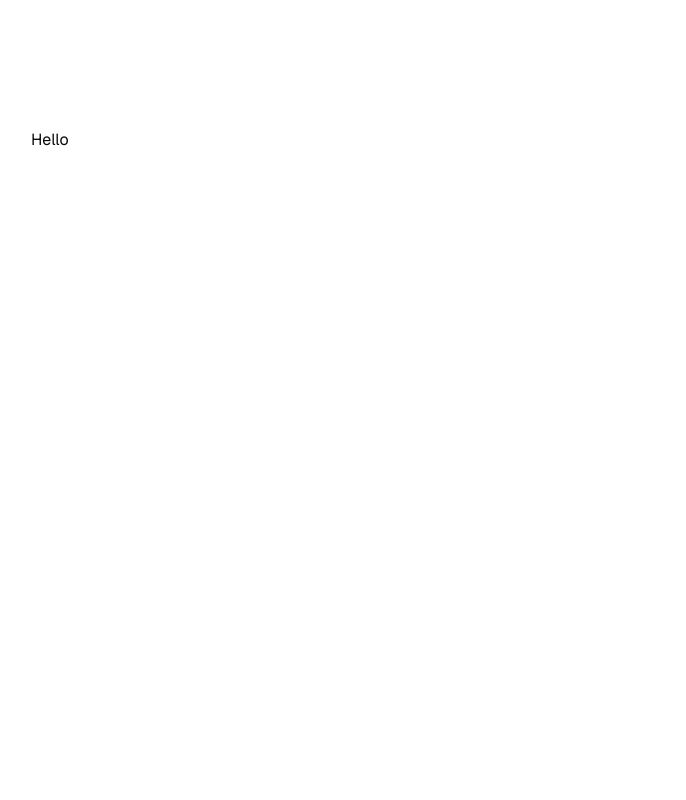
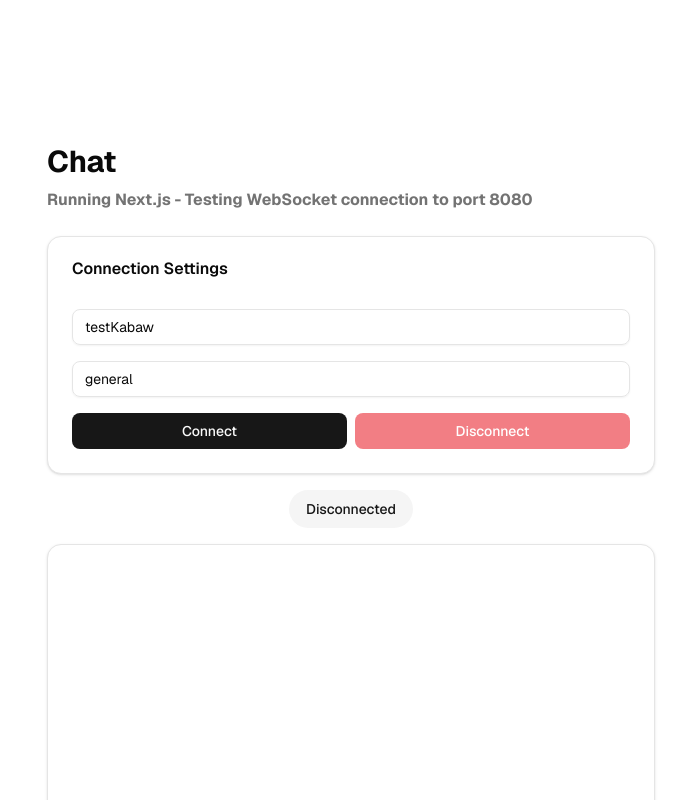
Before and after one commit to monkeystylle/chat-kabaw-sockets, a Next.js app: page / in a window 1280 px wide. Shown: the top 800 px of the page, without its empty margins (289-975 px from the left). Built offline with nearby package versions, Linux system fonts and the light colour scheme.

Commit message:
savepoint

```diff
--- a/src/app/page.tsx
+++ b/src/app/page.tsx
@@ -1,8 +1,10 @@
+import { ChatFeature } from '@/features/chat/components/ChatFeature';
+
 export default function Home() {
   return (
     <div className="flex min-h-screen items-center justify-center bg-zinc-50 font-sans dark:bg-black">
       <main className="flex min-h-screen w-full max-w-3xl flex-col items-center justify-between py-32 px-16 bg-white dark:bg-black sm:items-start">
-        Hello
+        <ChatFeature />
       </main>
     </div>
   );
--- a/src/features/chat/components/ChatFeature.tsx
+++ b/src/features/chat/components/ChatFeature.tsx
@@ -1,15 +1,13 @@
 'use client'; // Required because we use React hooks (useState, useEffect)
 
-import { ConnectionForm } from './components/ConnectionForm';
-import { ChatMessages } from './components/ChatMessages';
-import { MessageInput } from './components/MessageInput';
-import { ConnectionStatus } from './components/ConnectionStatus';
-import { Instructions } from './components/Instructions';
 import { useWebSocket } from '../hooks/useWebSocket';
+import { ChatMessages } from './ChatMessages';
+import { ConnectionForm } from './ConnectionForm';
+import { ConnectionStatus } from './ConnectionStatus';
+import { Instructions } from './Instructions';
+import { MessageInput } from './MessageInput';
 
 export function ChatFeature() {
-  // This custom hook encapsulates ALL WebSocket logic
-  // It returns everything we need to manage the chat
   const {
     messages, // Array of all chat messages
     connectionStatus, // 'connected' | 'disconnected' | 'connecting'
@@ -17,14 +15,13 @@ export function ChatFeature() {
     disconnect, // Function to close WebSocket connection
     sendMessage, // Function to send a message
     username, // Current username
-    channel, // Current channel
   } = useWebSocket();
 
   return (
     <div className="container mx-auto p-4 max-w-4xl">
       {/* Header */}
       <div className="mb-6">
-        <h1 className="text-3xl font-bold mb-2">Kabaw Discord Test Client</h1>
+        <h1 className="text-3xl font-bold mb-2">Chat </h1>
         <p className="text-muted-foreground">
           <strong>
             Running Next.js - Testing WebSocket connection to port 8080
@@ -52,7 +49,7 @@ export function ChatFeature() {
       />
 
       {/* Instructions */}
-      <Instructions />
+      {/* <Instructions /> */}
     </div>
   );
 }
--- a/src/features/chat/hooks/useWebSocket.ts
+++ b/src/features/chat/hooks/useWebSocket.ts
@@ -1,6 +1,6 @@
 'use client';
 
-import { useState, useRef, useCallback } from 'react';
+import { useState, useRef, useCallback, useEffect } from 'react';
 import { ChatMessage, OutgoingMessage, ConnectionStatus } from '../types';
 
 export function useWebSocket() {
@@ -27,8 +27,6 @@ export function useWebSocket() {
     setMessages(prevMessages => [...prevMessages, message]);
   }, []);
 
-  // CONNECT FUNCTION
-  // =================
   // Establishes WebSocket connection to the server
   const connect = useCallback(
     (connectUsername: string, connectChannel: string) => {
@@ -136,8 +134,6 @@ export function useWebSocket() {
     [addMessage]
   ); // Dependency: recreate if addMessage changes
 
-  // DISCONNECT FUNCTION
-  // ====================
   // Closes the WebSocket connection gracefully
   const disconnect = useCallback(() => {
     if (wsRef.current) {
@@ -147,8 +143,6 @@ export function useWebSocket() {
     }
   }, []);
 
-  // SEND MESSAGE FUNCTION
-  // ======================
   // Sends a message through the WebSocket
   const sendMessage = useCallback((content: string) => {
     // Validation: Can only send if connected
@@ -173,6 +167,18 @@ export function useWebSocket() {
     wsRef.current.send(JSON.stringify(message));
   }, []);
 
+  useEffect(() => {
+    return () => {
+      // CLEANUP: This runs when component unmounts
+
+      if (wsRef.current) {
+        console.log('[HOOK] Component unmounting - closing WebSocket');
+        wsRef.current.close(); // Gracefully close the connection
+        wsRef.current = null;
+      }
+    };
+  }, []); // Empty dependency array = run once on mount, cleanup on unmount
+
   // This is what components using this hook will have access to
   return {
     messages,
```
Also changed, not shown: src/features/chat/components/ChatMessages.tsx (+0 -9 lines).
